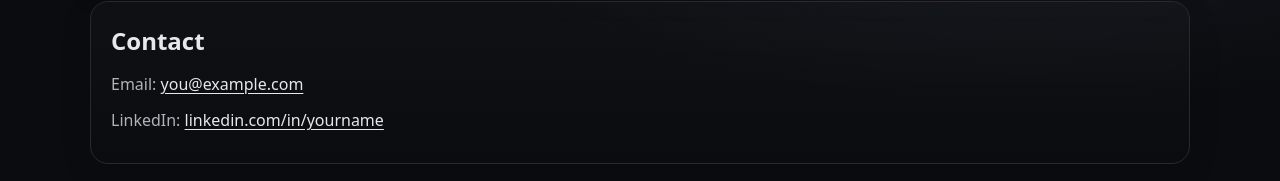
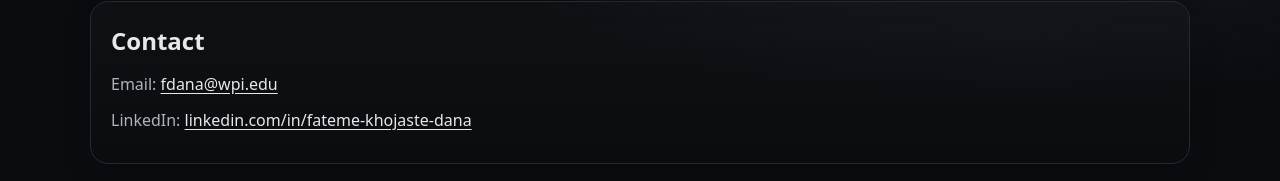
Before and after one commit to dana-fatemeh/dana-fatemeh.github.io, a plain HTML site: page index.html in a window 1280 px wide. Shown: the part 898-1079 px from the top of the page. Drawn offline with Linux system fonts and the light colour scheme.

Commit message:
Update contact information in index.html

```diff
--- a/index.html
+++ b/index.html
@@ -56,8 +56,8 @@
 
       <section id="contact" class="card">
         <h2>Contact</h2>
-        <p>Email: <a class="link" href="mailto:you@example.com">you@example.com</a></p>
-        <p>LinkedIn: <a class="link" href="#" target="_blank" rel="noopener">linkedin.com/in/yourname</a></p>
+        <p>Email: <a class="link" href="mailto:you@example.com">fdana@wpi.edu</a></p>
+        <p>LinkedIn: <a class="link" href="#" target="_blank" rel="noopener">linkedin.com/in/fateme-khojaste-dana</a></p>
       </section>
     </main>
 
```
